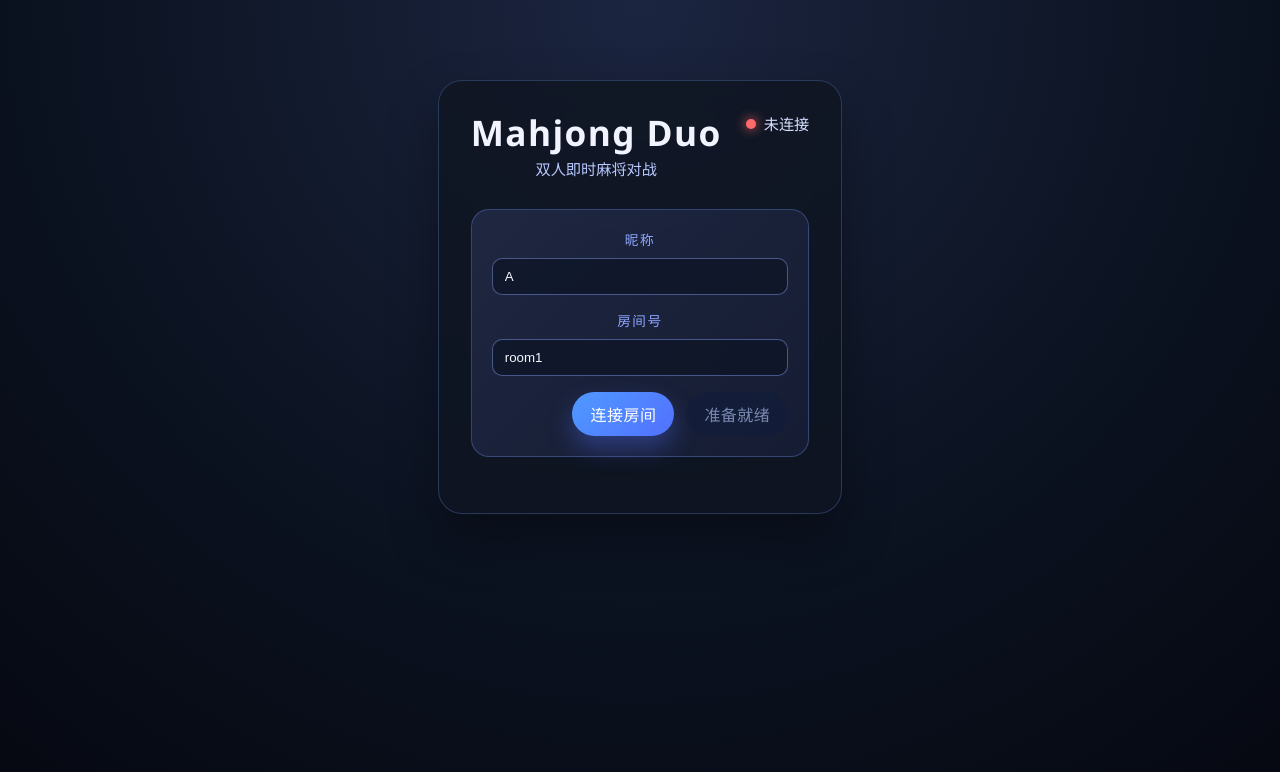
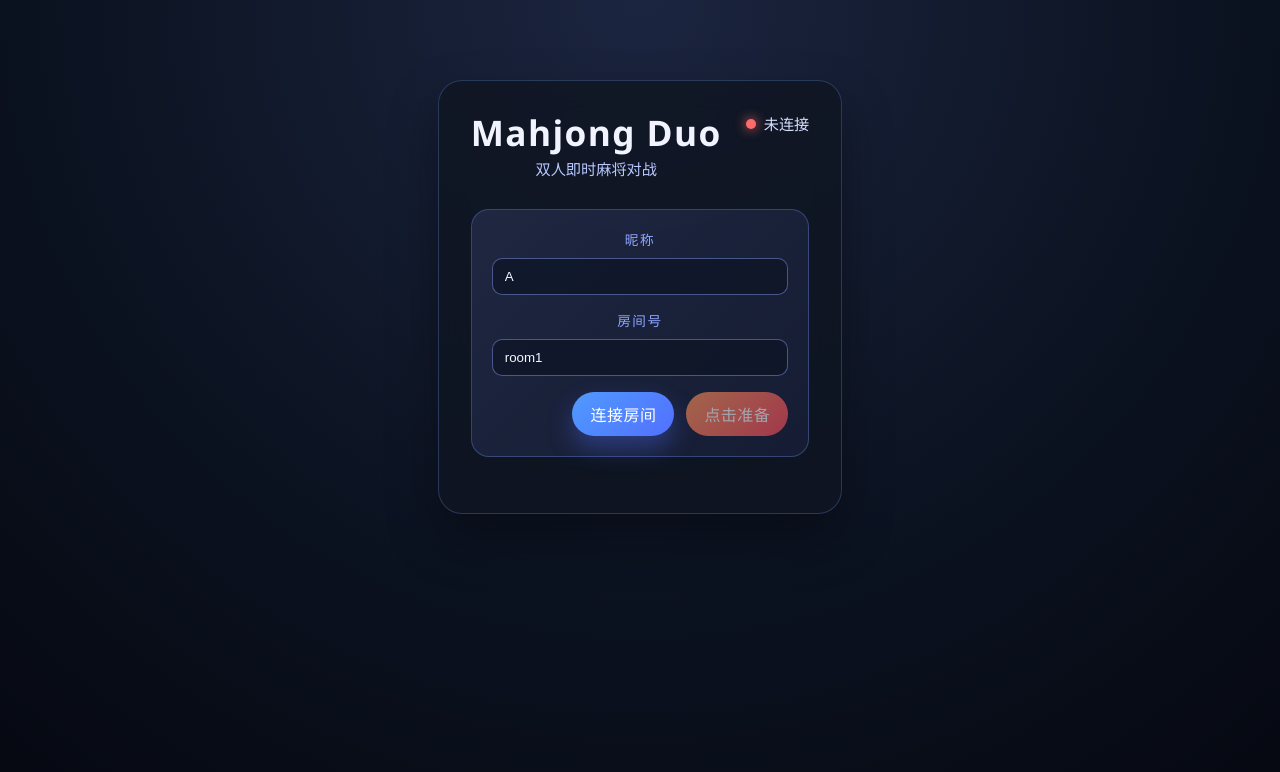
Before and after one commit to sbl1996/vibe-mahjong-duo, a Vue app in the folder frontend/: page / in a window 1280 px wide. Shown: the top 772 px of the page. Built offline with nearby package versions, Linux system fonts and the light colour scheme.

Commit message:
Allow root

```diff
--- a/frontend/index.html
+++ b/frontend/index.html
@@ -2,7 +2,7 @@
 <html lang="en">
   <head>
     <meta charset="UTF-8" />
-    <link rel="icon" type="image/svg+xml" href="/vite.svg" />
+    <link rel="icon" type="image/ico+xml" href="/static/mahjong.ico" />
     <meta name="viewport" content="width=device-width, initial-scale=1.0" />
     <title>Mahjong Duo</title>
   </head>
--- a/frontend/src/App.vue
+++ b/frontend/src/App.vue
@@ -14,7 +14,7 @@
           <div class="status-line" v-if="connected && status.players">
               <span>
                 {{ onlineSummary }} ｜座位 {{ seat ?? '?' }}｜对手 {{ opponent || '?' }}
-                <template v-if="readyStatus">｜准备 {{ readySummary }}</template>
+                <template v-if="!gameInProgress && readyStatus">｜准备 {{ readySummary }}</template>
               </span>
             </div>
         </div>
@@ -31,7 +31,14 @@
         </div>
         <div class="action-group">
           <button class="primary" @click="connect" :disabled="connected">{{ connected ? '已连接' : '连接房间' }}</button>
-          <button class="secondary" @click="ready" :disabled="!connected">准备就绪</button>
+          <button
+            class="ready-button"
+            :class="{ ready: isReady }"
+            @click="ready"
+            :disabled="!connected || isReady"
+          >
+            {{ isReady ? '准备就绪' : '点击准备' }}
+          </button>
         </div>
       </section>
 
@@ -201,6 +208,18 @@ const readySummary = computed(() => {
     .map((key) => `座位${key}：${ready[key] ? '✔' : '…'}`)
     .join('｜')
 })
+const isReady = computed(() => {
+  if (!readyStatus.value || seat.value === null) return false
+  const seatKey = seat.value
+  if (Object.prototype.hasOwnProperty.call(readyStatus.value, seatKey)) {
+    return Boolean(readyStatus.value[seatKey])
+  }
+  const stringKey = String(seatKey)
+  if (Object.prototype.hasOwnProperty.call(readyStatus.value, stringKey)) {
+    return Boolean(readyStatus.value[stringKey])
+  }
+  return false
+})
 const oppHandPlaceholders = computed(() => Array.from({ length: oppHandCount.value }, () => null))
 
 const suitAssetCodes = ['m','s','p'] as const
@@ -300,6 +319,7 @@ function connect(){
       events.value = []
       actions.value = []
       gameInProgress.value = true
+      readyStatus.value = null
     }else if(msg.type==='you_are'){
       // 同步你和对方可见面板
       opponent.value = msg.opponent
@@ -348,6 +368,7 @@ function connect(){
       actions.value = []
       oppHandCount.value = 13
       gameInProgress.value = false
+      readyStatus.value = null
     }else if(msg.type==='error'){
       alert(`错误：${msg.detail}`)
     }
@@ -357,10 +378,14 @@ function connect(){
     ws.value=null
     gameInProgress.value = false
     oppHandCount.value = 13
+    readyStatus.value = null
   }
 }
 
-function ready(){ send({type:"ready"}) }
+function ready(){
+  if (!connected.value || isReady.value) return
+  send({type:"ready"})
+}
 
 function selectTile(index:number){
   const tile = hand.value[index]
@@ -567,6 +592,27 @@ function findAddedIndexForTile(newHand:number[], oldHand:number[], tile:number):
   cursor: not-allowed;
   box-shadow: none;
   transform: none;
+}
+
+.ready-button {
+  background: linear-gradient(135deg, #ff9559, #ff4b5c);
+  color: #ffffff;
+  box-shadow: 0 14px 28px rgba(255, 112, 92, 0.35);
+}
+
+.ready-button:hover:not(:disabled) {
+  transform: translateY(-2px);
+  box-shadow: 0 16px 32px rgba(255, 102, 82, 0.45);
+}
+
+.ready-button.ready {
+  background: linear-gradient(135deg, #45d07d, #24a65a);
+  box-shadow: 0 12px 26px rgba(58, 197, 120, 0.4);
+}
+
+.ready-button.ready:disabled {
+  opacity: 1;
+  cursor: default;
 }
 
 .primary {
```
Also changed, not shown: 2 other files (tests, documents, lock files or other folders).
